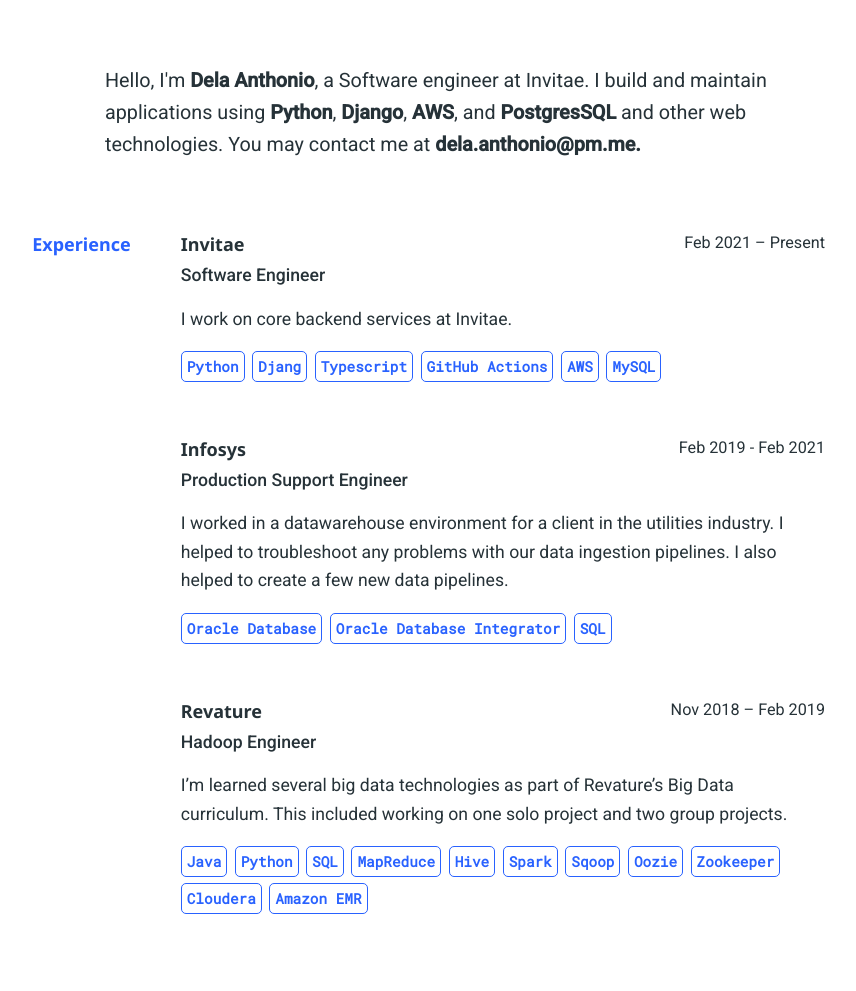
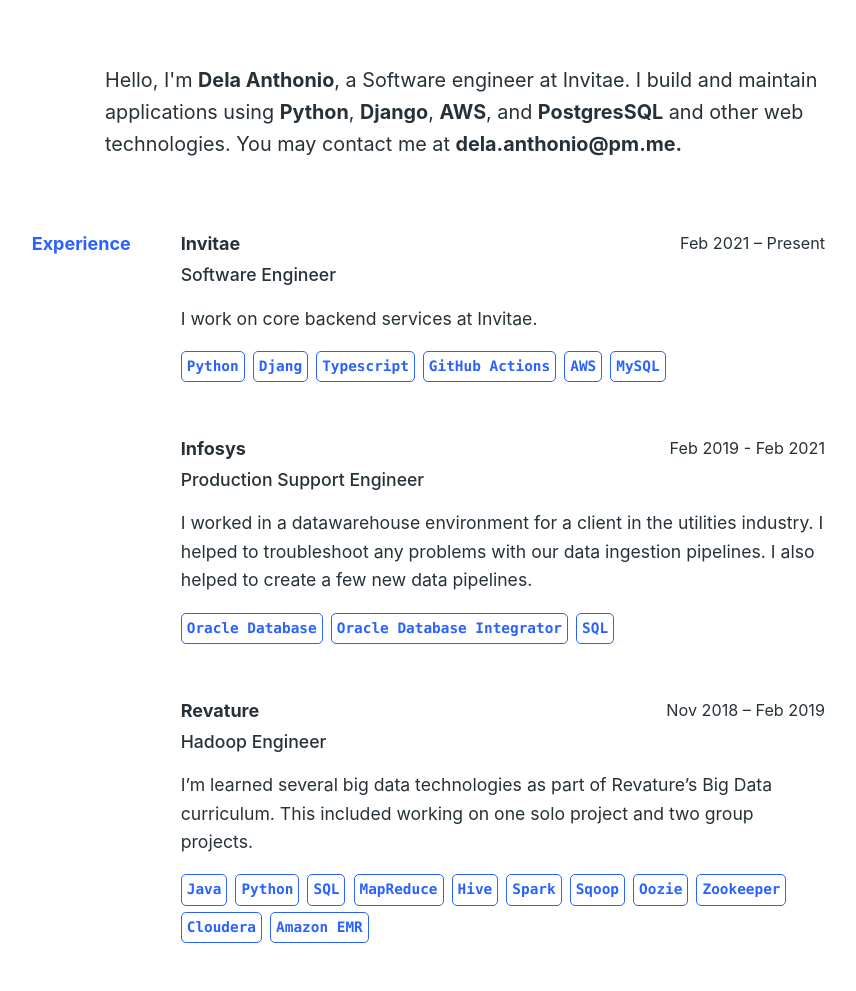
Before and after one commit to delaanthonio/delaanthonio.github.io, a Jekyll site: the page built from index.html, in a window 1280 px wide. Shown: the whole page, without its empty margins (225-1081 px from the left). Built offline with Jekyll 4.4.1, drawn with Linux system fonts in a browser that asks for light colours; before the commit the page ends 962 px from its top, so only the background shows below that.

Commit message:
chore: use the system font stack

```diff
--- a/_sass/_base.sass
+++ b/_sass/_base.sass
@@ -5,7 +5,7 @@
 body
   background-color: $background
   color: $primary-color
-  font-family: 'Roboto', sans-serif
+  font-family: -apple-system, BlinkMacSystemFont, avenir next, avenir, segoe ui, helvetica neue, helvetica, Cantarell, Ubuntu, roboto, noto, arial, sans-serif
   font-size: 18px
   justify-content: center
   line-height: 1.61
--- a/_sass/_modules.sass
+++ b/_sass/_modules.sass
@@ -10,7 +10,6 @@
   margin: 15px 0
 
 .title
-  font-family: 'Noto Sans', sans-serif
   font-weight: $title-weight
   margin-bottom: 2px
 
@@ -39,7 +38,7 @@
   border-radius: 5px
   color: $accent
   display: inline-block
-  font-family: 'Roboto Mono', monospace
+  font-family: Menlo, Consolas, Monaco, Liberation Mono, Lucida Console, monospace
   font-size: .80rem
   font-weight: $title-weight
   margin: 3px 3px 3px 0
```
